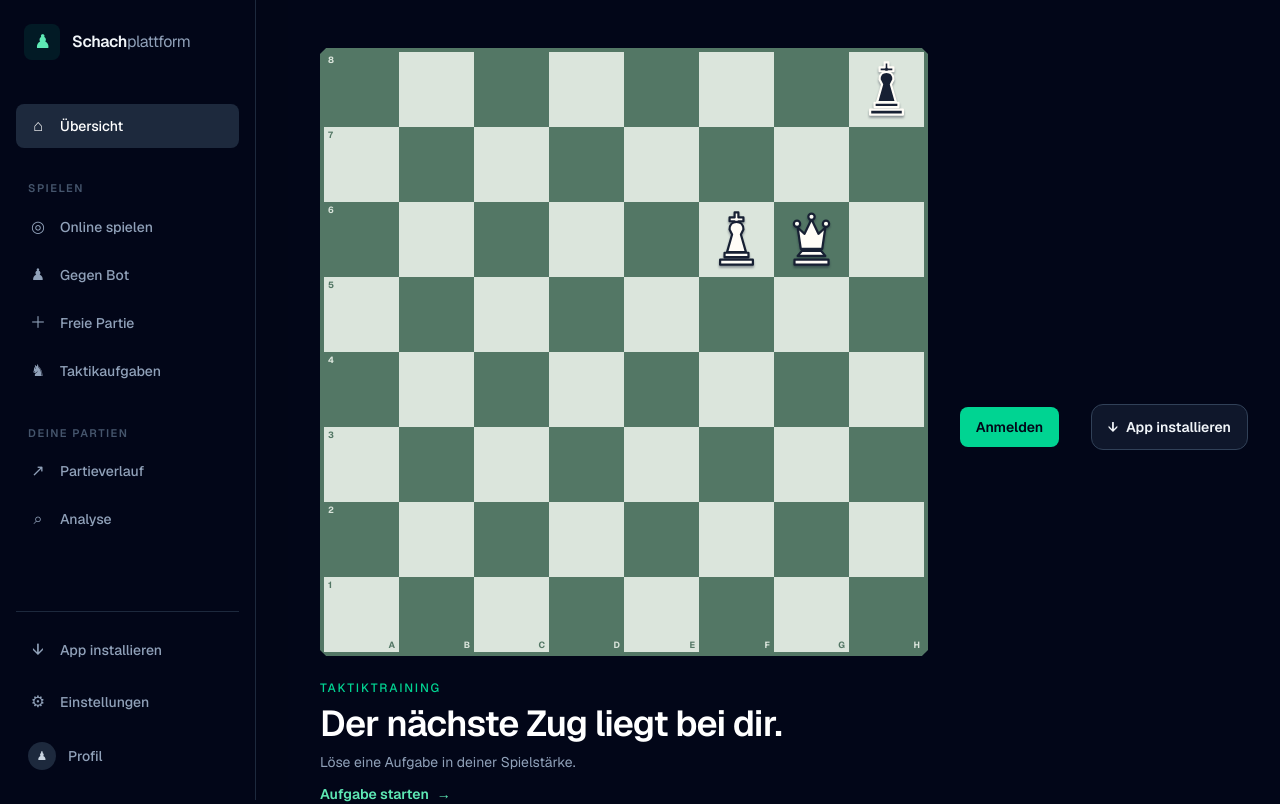
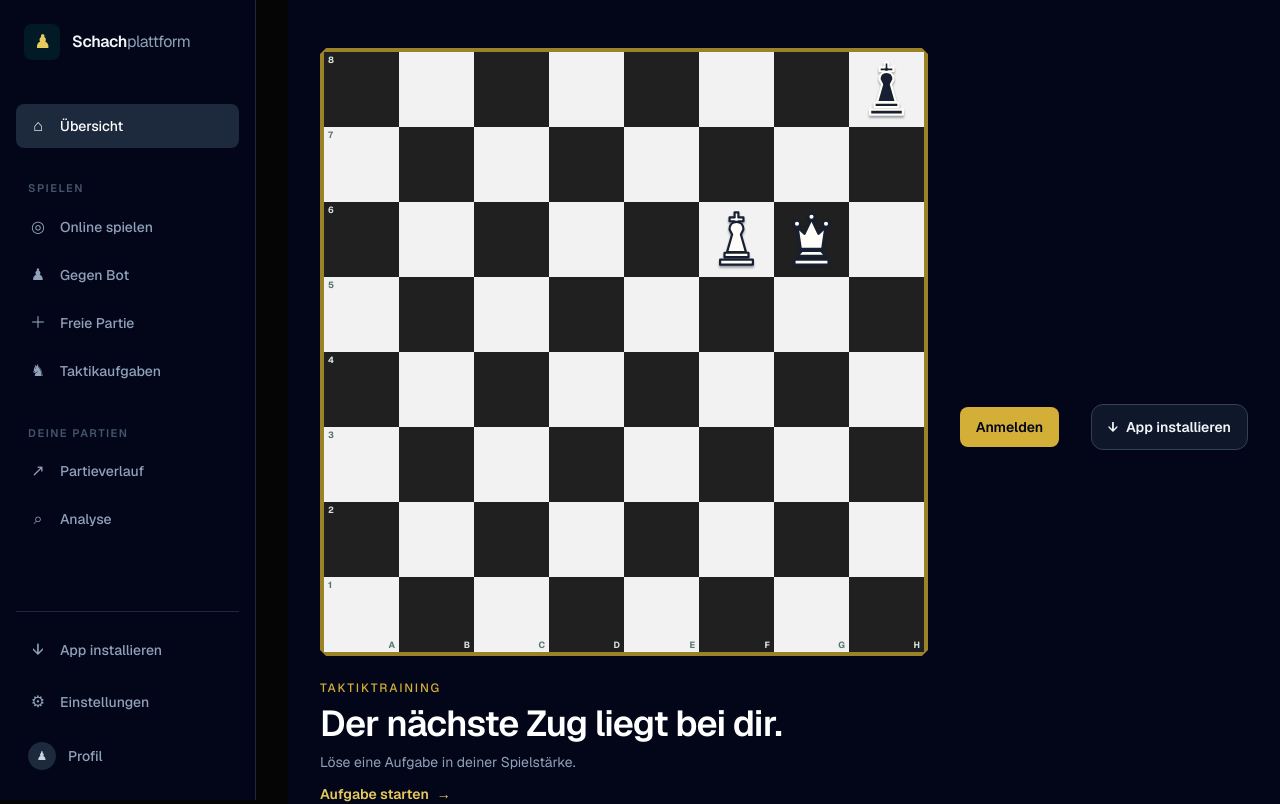
Before and after one commit to Davidbi08/schach-plattform, a Next.js app: page / in a window 1280 px wide. Shown: the top 804 px of the page. Built offline with nearby package versions, Linux system fonts and the light colour scheme; no server answers.

Commit message:
Switch website palette to black white and gold

```diff
--- a/app/globals.css
+++ b/app/globals.css
@@ -2,8 +2,11 @@
 
 :root {
   color-scheme: dark;
-  --background: #020617;
-  --foreground: #e2e8f0;
+  --background: #050505;
+  --foreground: #f5f5f5;
+  --gold: #d4af37;
+  --gold-light: #e7c95c;
+  --gold-dark: #a98418;
 }
 
 @theme inline {
@@ -22,19 +25,39 @@ body {
 }
 
 ::selection {
-  color: #020617;
-  background: #6ee7b7;
+  color: #050505;
+  background: var(--gold);
 }
 
 :focus-visible {
-  outline: 2px solid #6ee7b7;
+  outline: 2px solid var(--gold);
   outline-offset: 3px;
 }
 
+/* Brand palette: replace the old emerald accent with the new gold identity. */
+.text-emerald-400 { color: var(--gold) !important; }
+.text-emerald-300 { color: var(--gold-light) !important; }
+.text-emerald-200 { color: #f1da82 !important; }
+.bg-emerald-400 { background-color: var(--gold) !important; }
+.hover\\:bg-emerald-300:hover { background-color: var(--gold-light) !important; }
+.bg-emerald-400\\/10 { background-color: color-mix(in srgb, var(--gold) 10%, transparent) !important; }
+.bg-emerald-950\\/60 { background-color: color-mix(in srgb, var(--gold-dark) 35%, #050505) !important; }
+.border-emerald-400 { border-color: var(--gold) !important; }
+.border-emerald-400\\/70 { border-color: color-mix(in srgb, var(--gold) 70%, transparent) !important; }
+.border-emerald-500\\/50 { border-color: color-mix(in srgb, var(--gold-dark) 50%, transparent) !important; }
+.border-emerald-900 { border-color: #5d4b19 !important; }
+.focus\\:border-emerald-400:focus { border-color: var(--gold) !important; }
+.focus-visible\\:ring-emerald-400:focus-visible { --tw-ring-color: var(--gold) !important; }
+.focus-visible\\:outline-emerald-400:focus-visible { outline-color: var(--gold) !important; }
+.hover\\:border-emerald-400\\/70:hover { border-color: color-mix(in srgb, var(--gold) 70%, transparent) !important; }
+.hover\\:border-emerald-500\\/50:hover { border-color: color-mix(in srgb, var(--gold-dark) 50%, transparent) !important; }
+.hover\\:text-emerald-300:hover { color: var(--gold-light) !important; }
+.hover\\:text-emerald-200:hover { color: #f1da82 !important; }
+
 .chessboard-frame {
-  border: 4px solid #537765;
+  border: 4px solid #9b8128;
   clip-path: polygon(0 1%, 1% 0, 99% 0, 100% 1%, 100% 99%, 99% 100%, 1% 100%, 0 99%);
 }
 
-.chessboard-light { background-color: #dbe5dc; }
-.chessboard-dark { background-color: #537765; }
+.chessboard-light { background-color: #f2f2f2; }
+.chessboard-dark { background-color: #202020; }
```
